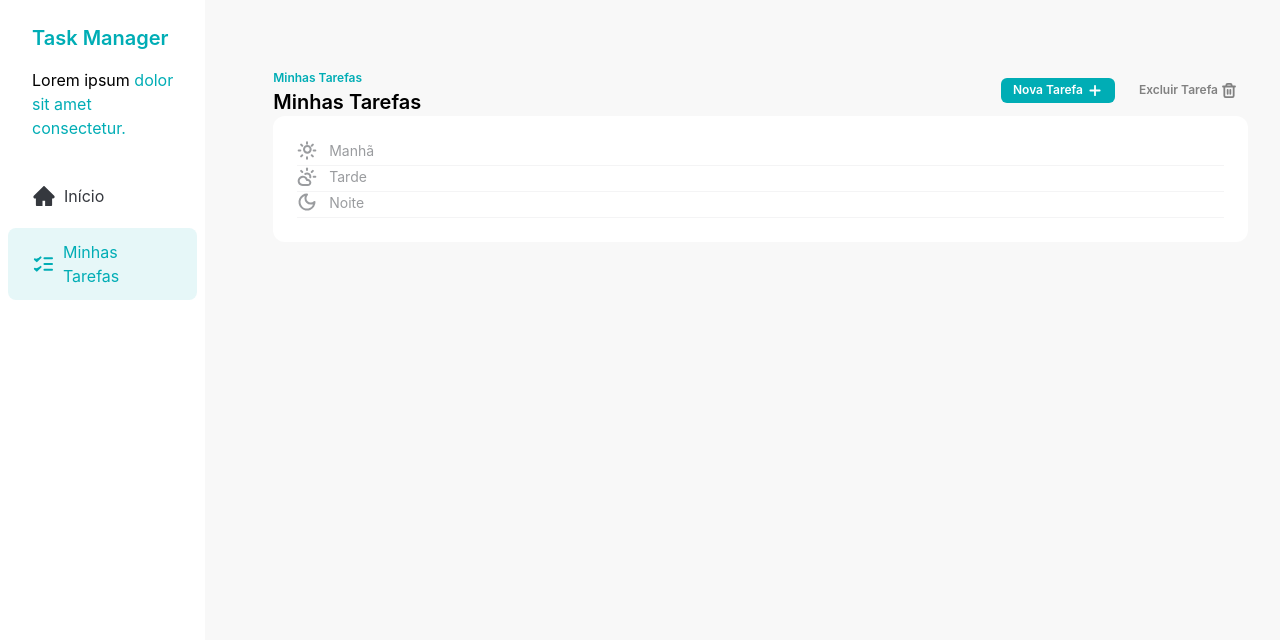
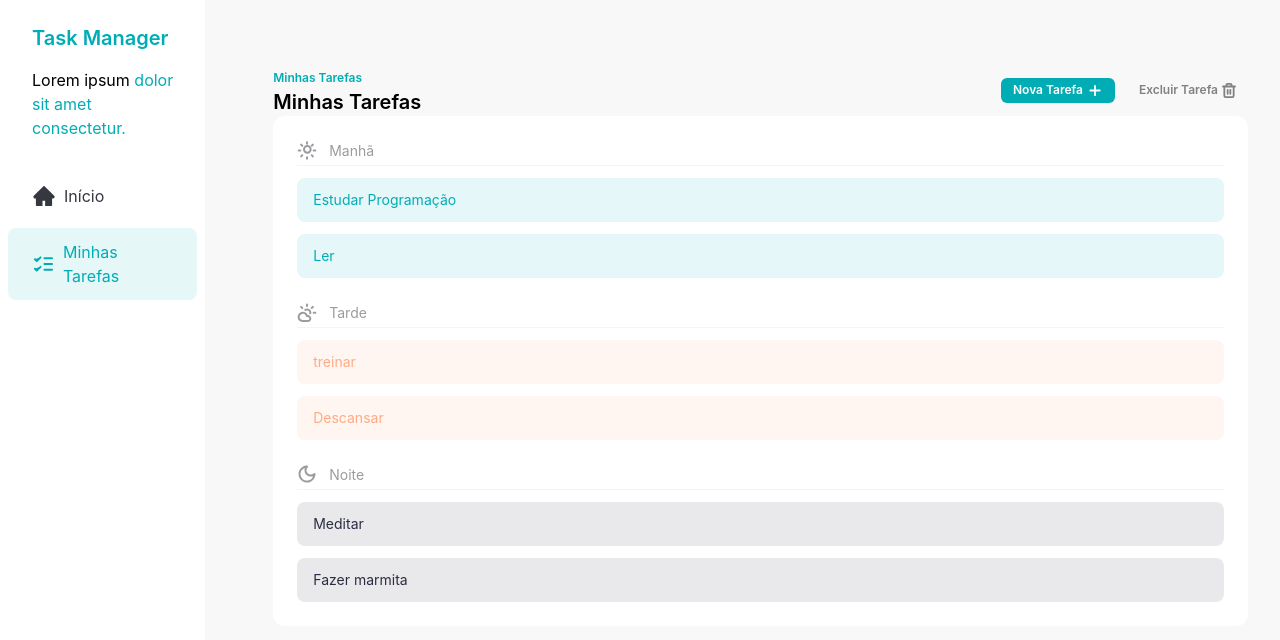
Before and after one commit to EduhBaumt/React-task-manager, a React (Vite) app: page / in a window 1280 px wide. Shown: the top 640 px of the page. Built offline with nearby package versions, Linux system fonts and the light colour scheme.

Commit message:
feat: ensure tasks are listed on tasks component

```diff
--- /dev/null
+++ b/src/components/TaskItem.jsx
@@ -0,0 +1,23 @@
+const TaskItem = ({ task }) => {
+  const getStatusClasses = () => {
+    if (task.status === "done") {
+      return "bg-[rgba(0,173,181,0.1)] text-[#00ADB5]";
+    }
+
+    if (task.status === "in_progress") {
+      return "bg-[rgba(255,170,132,0.1)] text-[#FFAA84]";
+    }
+    if (task.status === "not_started") {
+      return "bg-[rgba(43,45,66,0.1)] text-[#2B2D42]";
+    }
+  };
+  return (
+    <div
+      className={`flex items-center gap-2 rounded-lg px-4 py-3 text-sm ${getStatusClasses()}`}
+    >
+      {task.title}
+    </div>
+  );
+};
+
+export default TaskItem;
--- a/src/components/Tasks.jsx
+++ b/src/components/Tasks.jsx
@@ -5,8 +5,16 @@
 import CloudSunIcon from "../assets/icons/cloud-sun.svg?react";
 import MoonIcon from "../assets/icons/moon.svg?react";
 import TasksSeparator from "./TasksSeparator";
+import { useState } from "react";
+import TASKS from "./constants/tasks";
+import TaskItem from "./TaskItem";
 
 const Tasks = () => {
+  const [tasks, setTasks] = useState(TASKS);
+  const morningTasks = tasks.filter((task) => task.time === "morning");
+  const afternoonTasks = tasks.filter((task) => task.time === "afternoon");
+  const eveningTasks = tasks.filter((task) => task.time === "evening");
+
   return (
     <div className="w-full px-8 py-16">
       <div className="flex w-full justify-between">
@@ -31,12 +39,22 @@
       <div className="rounded-xl bg-white p-6">
         <div className="space-y-3">
           <TasksSeparator title="Manhã" icon={<SunIcon />} />
+          {/* TAREFAS DE MANHÃ */}
+          {morningTasks.map((task) => (
+            <TaskItem key={task.id} task={task} />
+          ))}
         </div>
-        <div className="space-y-3">
+        <div className="my-6 space-y-3">
           <TasksSeparator title="Tarde" icon={<CloudSunIcon />} />
+          {afternoonTasks.map((task) => (
+            <TaskItem key={task.id} task={task} />
+          ))}
         </div>
         <div className="space-y-3">
           <TasksSeparator title="Noite" icon={<MoonIcon />} />
+          {eveningTasks.map((task) => (
+            <TaskItem key={task.id} task={task} />
+          ))}
         </div>
       </div>
     </div>
--- /dev/null
+++ b/src/components/constants/tasks.js
@@ -0,0 +1,46 @@
+const TASKS = [
+  {
+    id: 1,
+    title: "Estudar Programação",
+    description: "Estudar para trabalhar com programação",
+    time: "morning",
+    status: "done",
+  },
+  {
+    id: 2,
+    title: "Ler",
+    description: "Ler para o clube do livro",
+    time: "morning",
+    status: "done",
+  },
+  {
+    id: 3,
+    title: "treinar",
+    description: "Treinar calistenia em casa",
+    time: "afternoon",
+    status: "in_progress",
+  },
+  {
+    id: 4,
+    title: "Descansar",
+    description: "Assistir um filme",
+    time: "afternoon",
+    status: "in_progress",
+  },
+  {
+    id: 5,
+    title: "Meditar",
+    description: "Ter um momento de paz",
+    time: "evening",
+    status: "not_started",
+  },
+  {
+    id: 6,
+    title: "Fazer marmita",
+    description: "Arrumar o almoço para o dia seguinte",
+    time: "evening",
+    status: "not_started",
+  },
+];
+
+export default TASKS;
```
